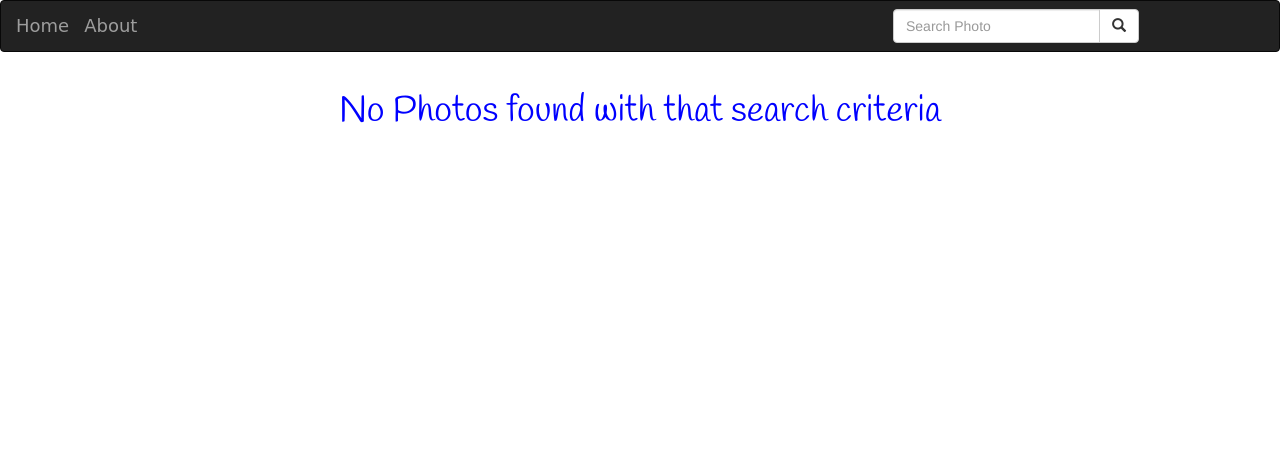
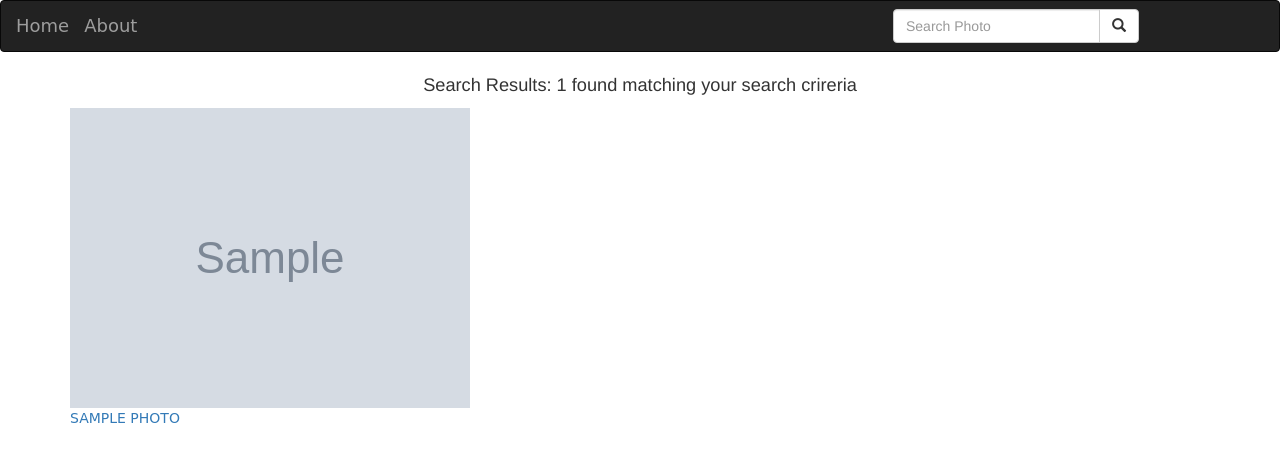
Before and after one commit to Roseoketch/Gallery-Project, a Django app: template pics/templates/all-pics/search.html in a window 1280 px wide. Shown: the top 462 px of the page. Run offline with Django 3.2, Linux system fonts and the light colour scheme; tables that the repository leaves empty hold one stand-in row (values such as "Sample post"); the template is opened without the code that fills it: values that come from a table or form of the project are taken from there, most other values are stand-ins (such as "Sample title", 1, 10 or a date in 2020); grey boxes marked "Sample" are stand-in pictures; some libraries are stand-ins or nearby versions; some web fonts are replaced.

Commit message:
images defined

```diff
--- a/mygallery/settings.py
+++ b/mygallery/settings.py
@@ -21,9 +21,9 @@ BASE_DIR = os.path.dirname(os.path.dirname(os.path.abspath(__file__)))
 # See https://docs.djangoproject.com/en/1.11/howto/deployment/checklist/
 
 # SECURITY WARNING: keep the secret key used in production secret!
-SECRET_KEY = config('SECRET_KEY')
+SECRET_KEY ="$for$8lz614zoo92d&hz*5n)njszursbn-y0=wp9swl&i_imd&"
 
-"$for$8lz614zoo92d&hz*5n)njszursbn-y0=wp9swl&i_imd&"
+# config('SECRET_KEY')
 
 # SECURITY WARNING: don't run with debug turned on in production!
 DEBUG = True
--- a/pics/templates/all-pics/search.html
+++ b/pics/templates/all-pics/search.html
@@ -3,21 +3,26 @@
 <div class="container">
   <section class="no-touch">
     <div class="wrap">
-      {% if searched_images %}
-      <p class="text-center" style="font-size:1.3em">Search Results: <span>{{searched_images|length}}</span> found</p>
+      {% if photos %}
+      <p class="text-center" style="font-size:1.3em">Search Results: <span>{{pics|length}}</span> found matching your search crireria</p>
+      {% for pics_item in photos%}
+
+
+      <a href="{% url 'myPhoto' photo_item.id %}">
+      <div class="box">
+        <div class="boxInner">
+          <img src="{{pics_item.image.url}}"  class="img-responsive">
+          <div class="titleBox" style="font-family: 'Cabin Sketch', cursive">{{pics_item.name|upper}}</div>
+        </div>
+      </div>
+      </a>
+      {% endfor %}
       {% else %}
-      <h1 class="text-center" style="font-family: 'Handlee', cursive; color:blue;">No Photos found with that search criteria </h1>
+      <div class="wrap">
+        <h1 class="text-center">No Photos found with that search criteria </h1>
+      </div>
       {% endif %}
     </div>
-
-   {% if searched_images %}
-    {% for image in searched_images %}
-      <!-- <div class="col-sm-6 col-md-3">
-          <a href="{% url 'details' image.id%}"><h1>{{image.image_name}}</h1></a>
-      </div> -->
-    {% endfor %}
-  {% endif %}
-  </div>
 
   </section>
 </div>
--- a/pics/templates/index.html
+++ b/pics/templates/index.html
@@ -40,7 +40,7 @@
 
     <!--Display news Article images  -->
     <div class="col-md-8">
-      <img src="{{pics_item.name}}" class="img-responsive image" alt="Image" width="200px" height="300px">
+      <img src="{{pics_item.image.url}}" class="img-responsive image" alt="Image" width="200px" height="300px">
       <div id="buttons" style="margin-left:50%">
         <a href="{{pics_item.descripton}}" class="btn btn-default btn-block">Copy Image link  &nbsp<i class="glyphicon glyphicon-paperclip"></i>
     </a></div>
```
